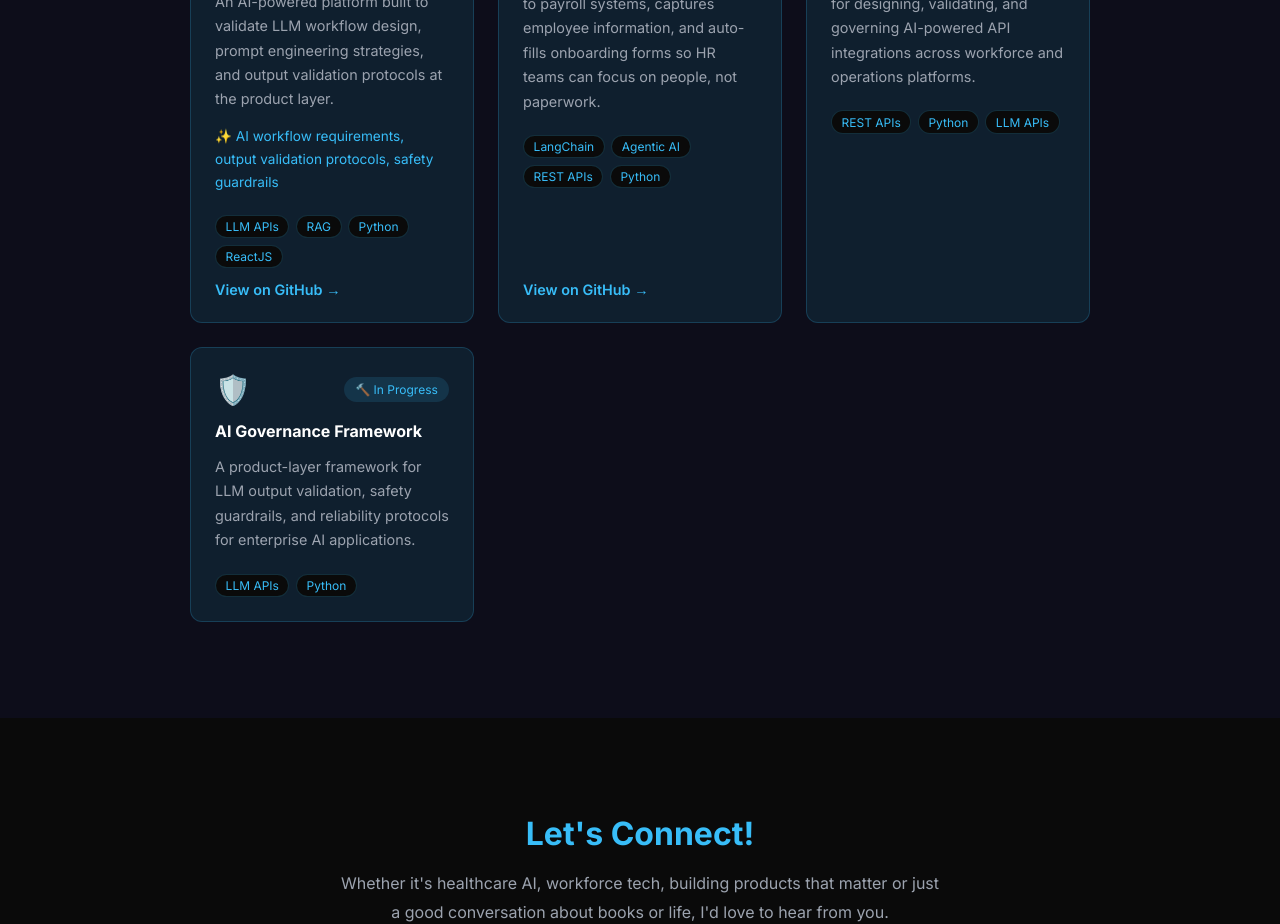
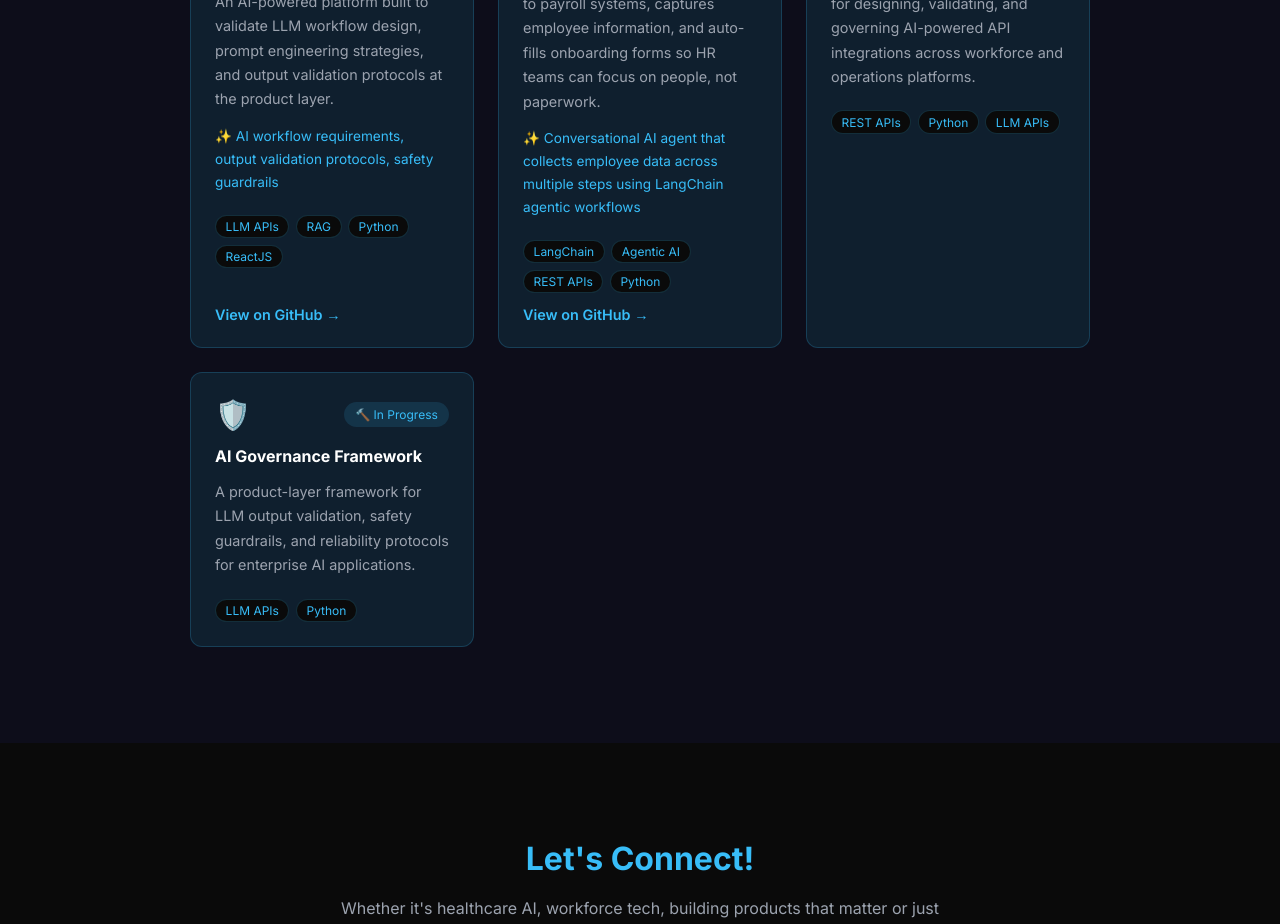
Before and after one commit to bhavana-adarsha/bhavana-adarsha.github.io, a React (Vite) app: page / in a window 1280 px wide. Shown: the part 3460-4384 px from the top of the page. Built offline with nearby package versions, Linux system fonts and the light colour scheme.

Commit message:
added additional highlights

```diff
--- a/src/components/Projects.jsx
+++ b/src/components/Projects.jsx
@@ -18,7 +18,7 @@ function Projects() {
       title: "Agentic AI — Payroll & Employee Onboarding Agent",
       description: "An intelligent agent that connects to payroll systems, captures employee information, and auto-fills onboarding forms so HR teams can focus on people, not paperwork.",
       stack: ["LangChain", "Agentic AI", "REST APIs", "Python"],
-      highlights: null,
+      highlights: "Conversational AI agent that collects employee data across multiple steps using LangChain agentic workflows",
       link: "https://github.com/bhavana-adarsha/payroll-onboarding-agent",
       status: "live"
     },
```
